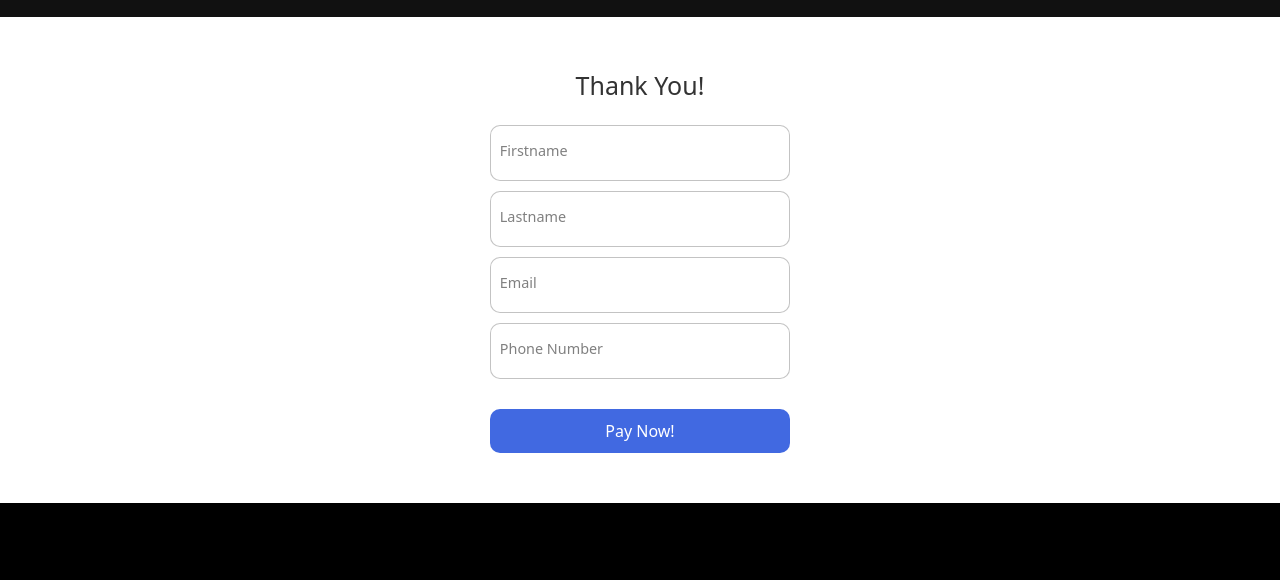
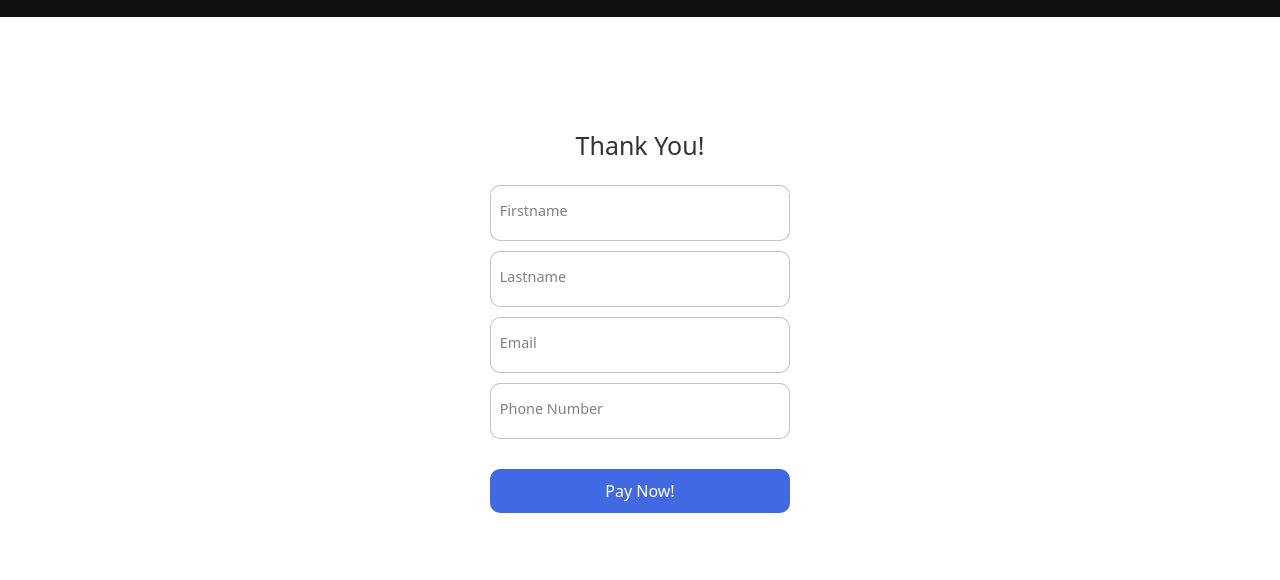
Before and after one commit to GladwinGomes/BagKart, a plain HTML site: page checkout.html in a window 1280 px wide. Shown: the part 73-653 px from the top of the page. Drawn offline with nearby package versions, Linux system fonts and the light colour scheme; a script that the page names is missing.

Commit message:
checkout page margin and comment from style.css removed

```diff
--- a/checkout.css
+++ b/checkout.css
@@ -255,7 +255,7 @@
 }
 
 #popup-form{
-    margin: 30px;
+    margin: 90px 30px;
     display: flex;
     justify-content: center;
     align-items: center;
--- a/style.css
+++ b/style.css
@@ -553,5 +553,3 @@
         font-size: 16px;
     }
 }
-
-/*remove bootstrap if responsiveness is not needed and adjust navbar*/
```
